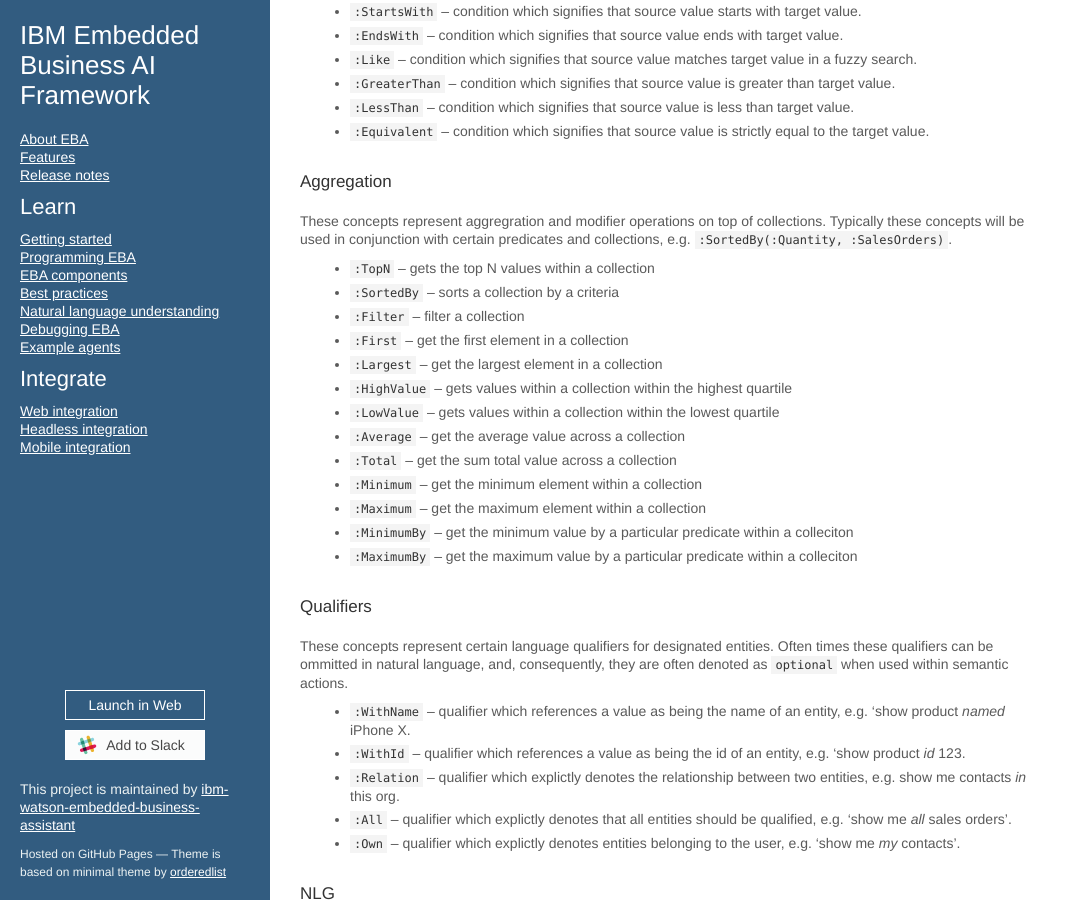
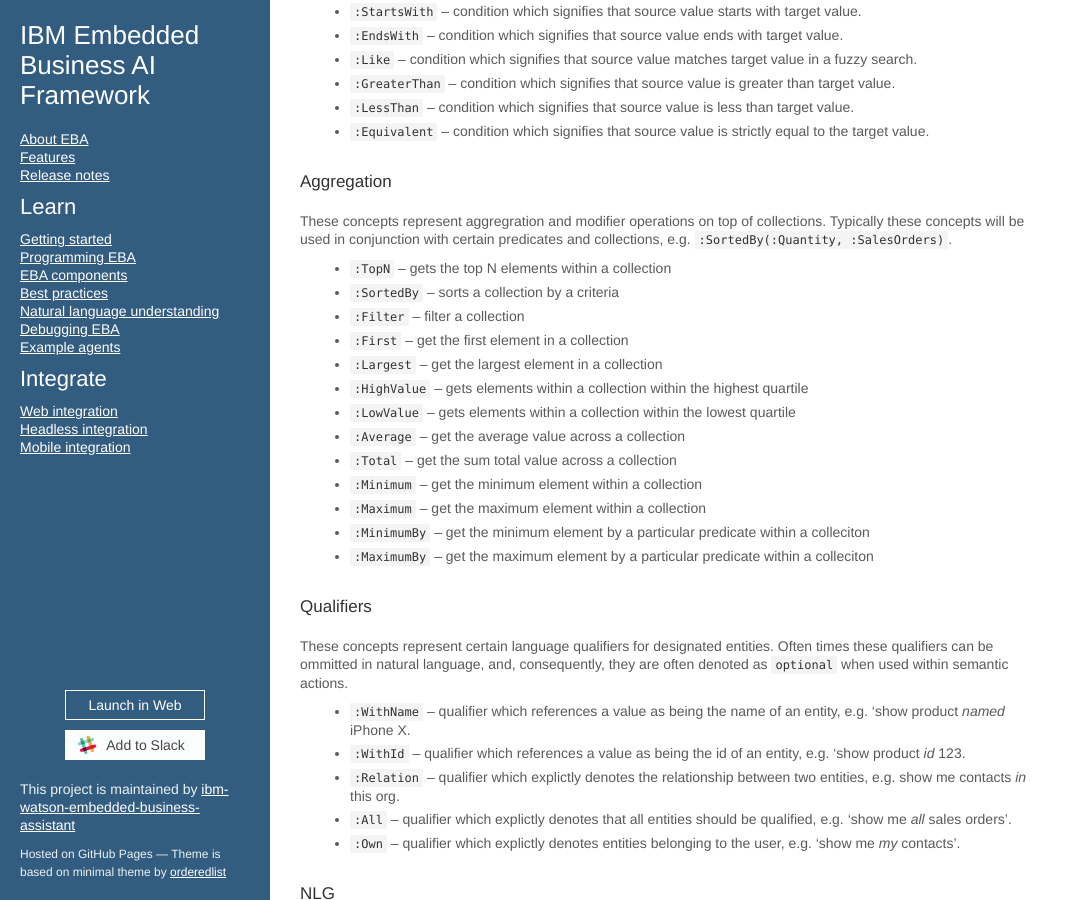
Before and after one commit to ibm-watson-embedded-business-assistant/eba-example-agents, a Jekyll site: the page built from docs/components/CoreConcepts.md, in a window 1280 px wide and 900 px high, scrolled down 1074 px. Shown: the whole window, without its empty margins (0-1069 px from the left). Built offline with Jekyll 4.4.1, drawn with Linux system fonts in a browser that asks for light colours; our own code applies the rules of GitHub Pages for plain Markdown files.

Commit message:
Update CoreConcepts.md

```diff
--- a/docs/components/CoreConcepts.md
+++ b/docs/components/CoreConcepts.md
@@ -45,19 +45,19 @@
 
 These concepts represent aggregration and modifier operations on top of collections. Typically these concepts will be used in conjunction with certain predicates and collections, e.g. `:SortedBy(:Quantity, :SalesOrders)`.
 
-- `:TopN`      -- gets the top N values within a collection
+- `:TopN`      -- gets the top N elements within a collection
 - `:SortedBy`  -- sorts a collection by a criteria
 - `:Filter`    -- filter a collection
 - `:First`     -- get the first element in a collection
 - `:Largest`   -- get the largest element in a collection
-- `:HighValue` -- gets values within a collection within the highest quartile
-- `:LowValue`  -- gets values within a collection within the lowest quartile
+- `:HighValue` -- gets elements within a collection within the highest quartile
+- `:LowValue`  -- gets elements within a collection within the lowest quartile
 - `:Average`   -- get the average value across a collection
 - `:Total`     -- get the sum total value across a collection
 - `:Minimum`   -- get the minimum element within a collection
 - `:Maximum`   -- get the maximum element within a collection
-- `:MinimumBy` -- get the minimum value by a particular predicate within a colleciton
-- `:MaximumBy` -- get the maximum value by a particular predicate within a colleciton
+- `:MinimumBy` -- get the minimum element by a particular predicate within a colleciton
+- `:MaximumBy` -- get the maximum element by a particular predicate within a colleciton
 
 ### Qualifiers
 
```
